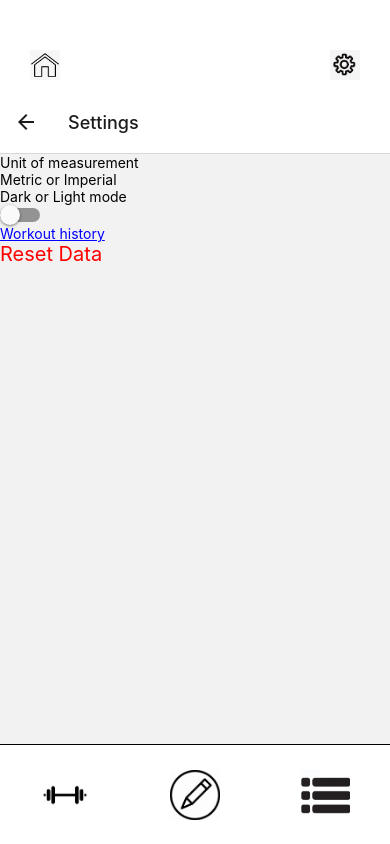
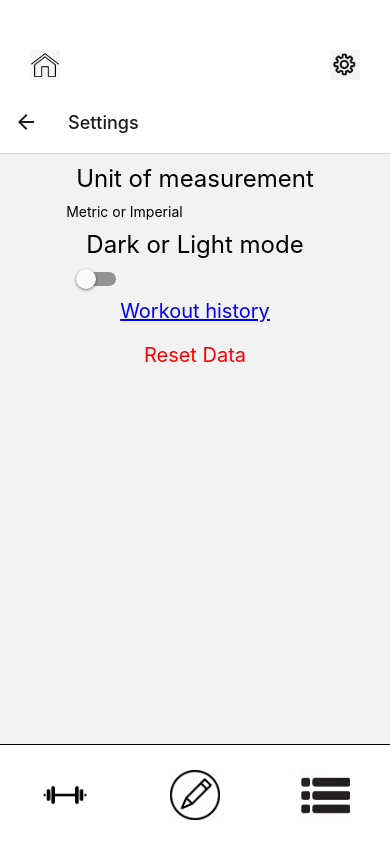
Before and after one commit to peilanzhang/GitFitProj, a React Native app: screen /Settings in a window 390 px wide. Built offline with nearby package versions, Linux system fonts and the light colour scheme.

Commit message:
fix settings spacing

```diff
--- a/AppSettings.jsx
+++ b/AppSettings.jsx
@@ -48,27 +48,30 @@ import { View, Text, Switch, TouchableOpacity, Button,StyleSheet,TextInput } fro
 const styles = StyleSheet.create({
   container: {
     // styles for container
+    alignItems: 'center',
+    justifyContent: 'center'
   },
-  header: {
-    // styles for header text
-  },
+
   settingItem: {
     // styles for each setting item
   },
   settingLabel: {
     // styles for setting labels
+    fontSize: 24,
+    padding: 10,
   },
   linkText: {
-color: 'blue',
-textDecorationLine: 'underline',
+  color: 'blue',
+  textDecorationLine: 'underline',
+  fontSize: 20,
+  padding: 10.
+  },
 
+  buttonText: {
+  color: 'red',
+  fontSize: 20,
+  padding: 10,
   },
-  buttonText: {
-color: 'red',
-fontSize: 20,
-  },
-  input: {
 
-},
 });
 export default AppSettings;
```
